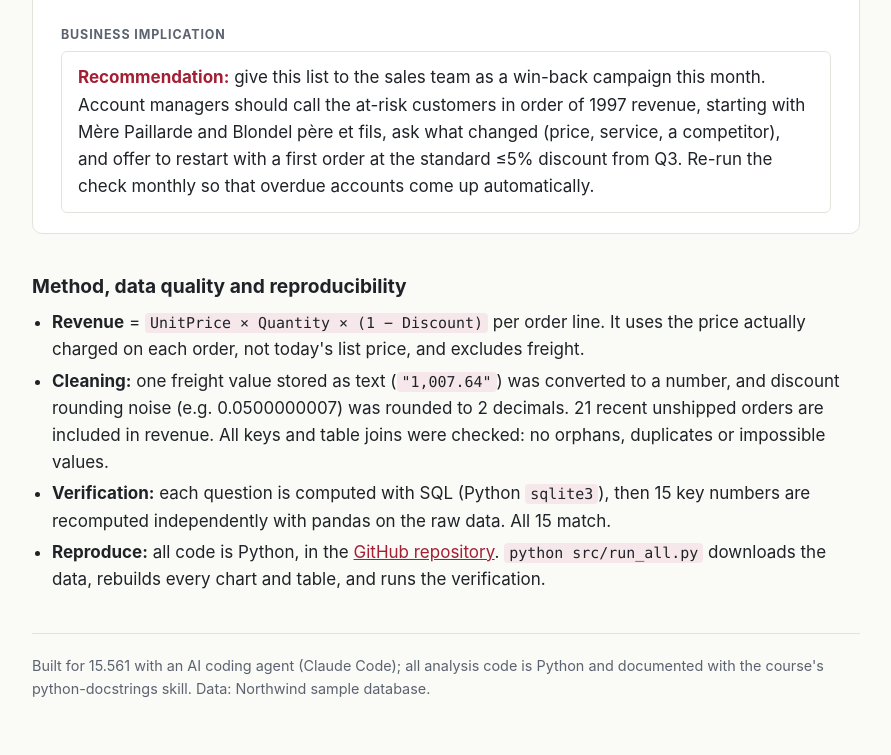
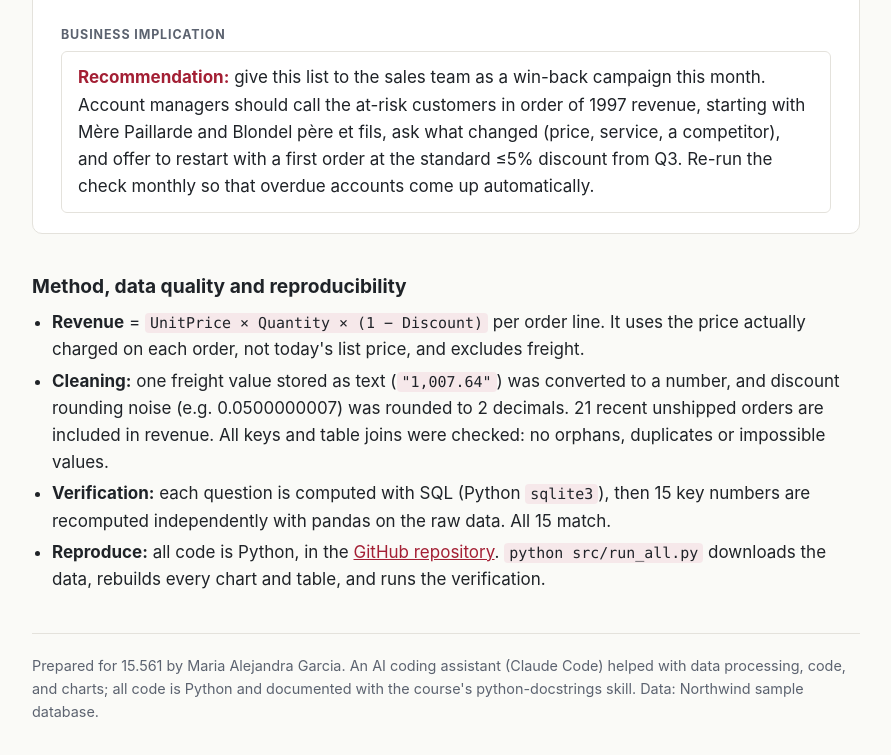
Before and after one commit to maria112-lang/Digital-Revolution-HW, a plain HTML site: page docs/index.html in a window 1280 px wide. Shown: the part 6873-7628 px from the top of the page, without its empty margins (194-1085 px from the left). Drawn offline with Linux system fonts and the light colour scheme.

Commit message:
Clarify authorship: AI assisted with code, analysis is the author's
Co-Authored-By: Claude Opus 5.5 <noreply@anthropic.com>

```diff
--- a/docs/index.html
+++ b/docs/index.html
@@ -423,8 +423,9 @@
   </section>
 
   <footer>
-    Built for 15.561 with an AI coding agent (Claude Code); all analysis code
-    is Python and documented with the course's python-docstrings skill.
+    Prepared for 15.561 by Maria Alejandra Garcia. An AI coding assistant
+    (Claude Code) helped with data processing, code, and charts; all code is
+    Python and documented with the course's python-docstrings skill.
     Data: Northwind sample database.
   </footer>
 </main>
```
Also changed, not shown: 1 other file.
